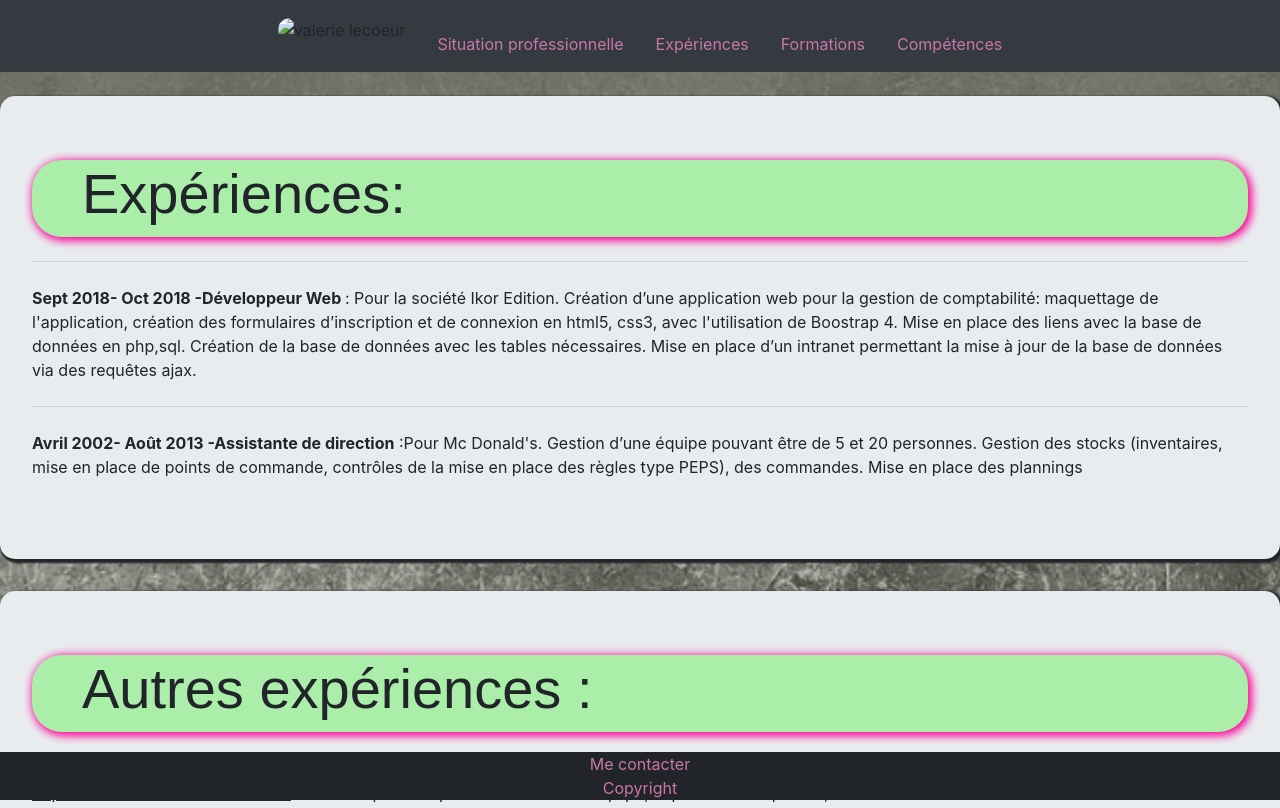
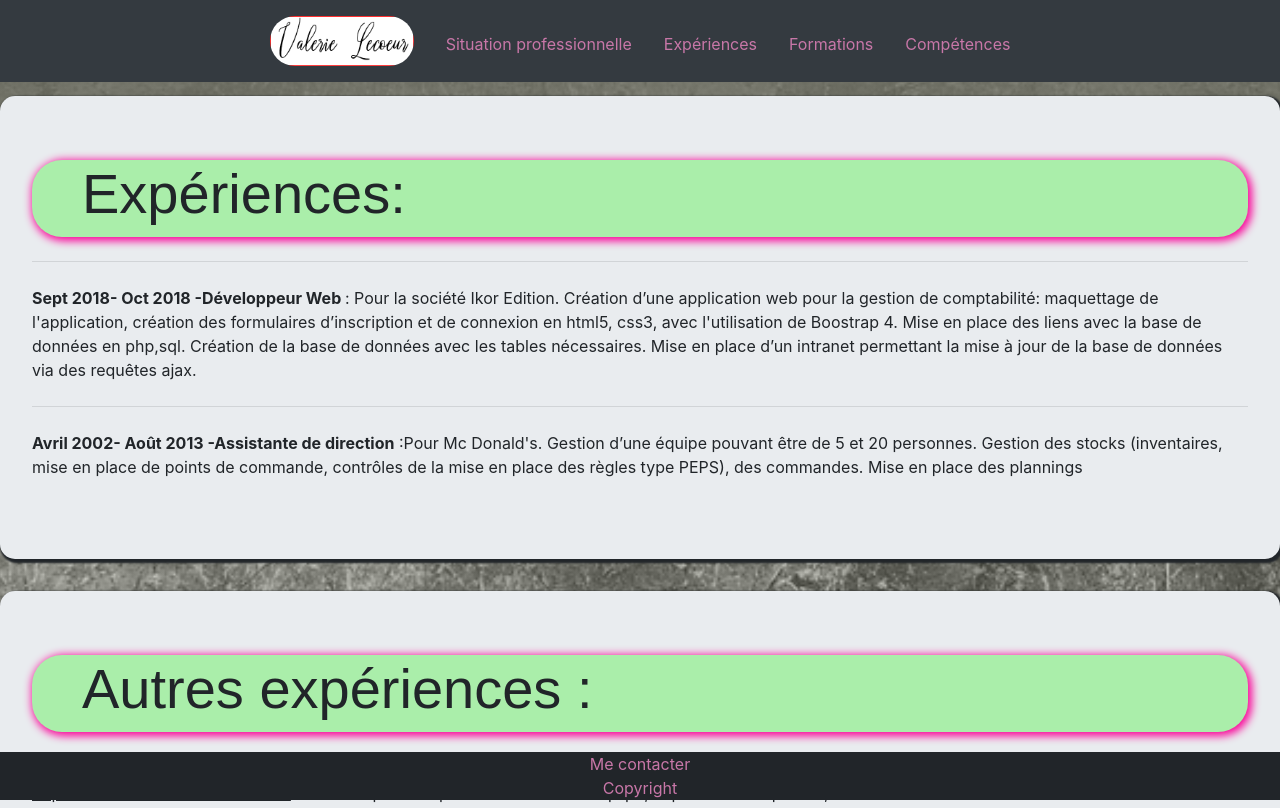
Before and after one commit to Arckanna/Cvsite, a plain HTML site: page experiences.html in a window 1280 px wide. Shown: the top 808 px of the page. Drawn offline with nearby package versions, Linux system fonts and the light colour scheme.

Commit message:
Update experiences.html

```diff
--- a/experiences.html
+++ b/experiences.html
@@ -20,7 +20,7 @@
                         <div class="collapse navbar-collapse justify-content-center" id="navbar1">
                               <ul class="nav ">
                                     <li class="nav-item">
-                                          <a class="nav-link" > <img src="component/component/img/Capture.PNG" alt="valerie lecoeur" style='max-height: 50px;'></a>
+                                          <a class="nav-link" > <img src="img/Capture.PNG" alt="valerie lecoeur" style='max-height: 50px;'></a>
                                     </li>
                                     <li class="nav-item mt-3">
                                           <a class="nav-link" href="index.html">Situation professionnelle</a>
```
